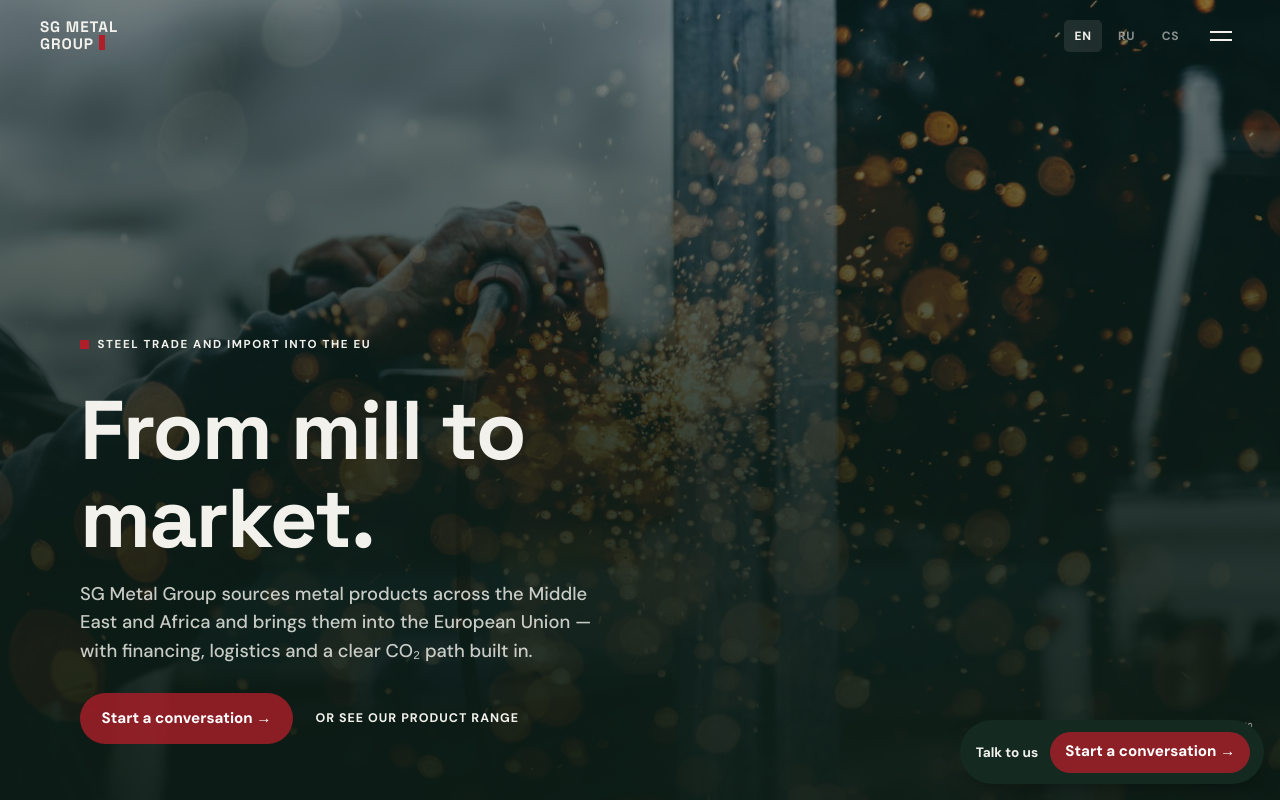
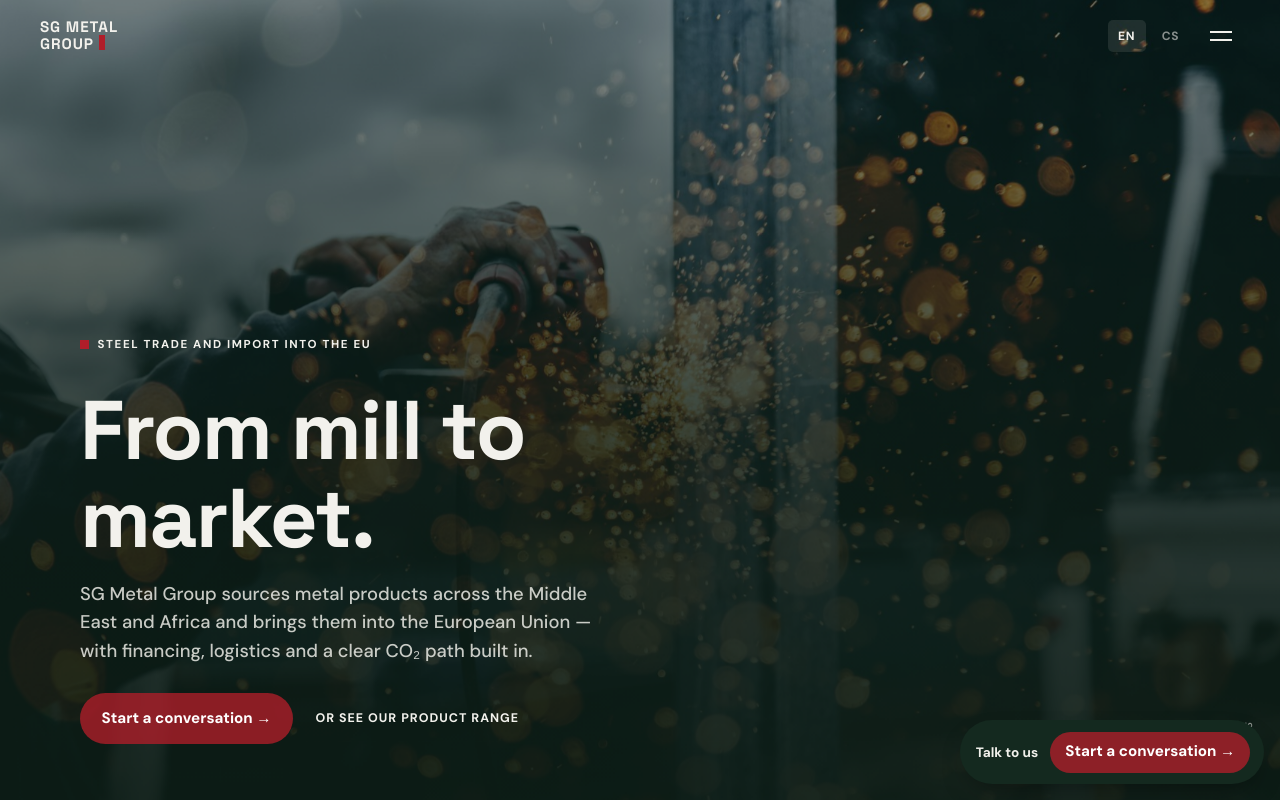
Before and after one commit to azmitrovich/sg-metal-group, a React (Vite) app: page / in a window 1280 px wide. Shown: the top 800 px of the page. Built offline with nearby package versions, Linux system fonts and the light colour scheme; a web font is replaced by a local one.

Commit message:
Remove Russian

```diff
--- a/src/App.tsx
+++ b/src/App.tsx
@@ -13,9 +13,9 @@ import { StickyCta } from "./components/StickyCta";
 
 function readLocale(): Locale {
   const saved = localStorage.getItem("sg-locale");
-  if (saved === "en" || saved === "ru" || saved === "cs") return saved;
+  if (saved === "en" || saved === "cs") return saved;
   const lang = navigator.language.slice(0, 2);
-  if (lang === "ru" || lang === "cs") return lang;
+  if (lang === "cs") return lang;
   return "en";
 }
 
--- a/src/components/LanguageSwitcher.tsx
+++ b/src/components/LanguageSwitcher.tsx
@@ -1,7 +1,7 @@
 import type { Locale } from "../i18n";
 import { useI18n } from "../i18n";
 
-const locales: Locale[] = ["en", "ru", "cs"];
+const locales: Locale[] = ["en", "cs"];
 
 export function LanguageSwitcher() {
   const { locale, setLocale, t } = useI18n();
```
